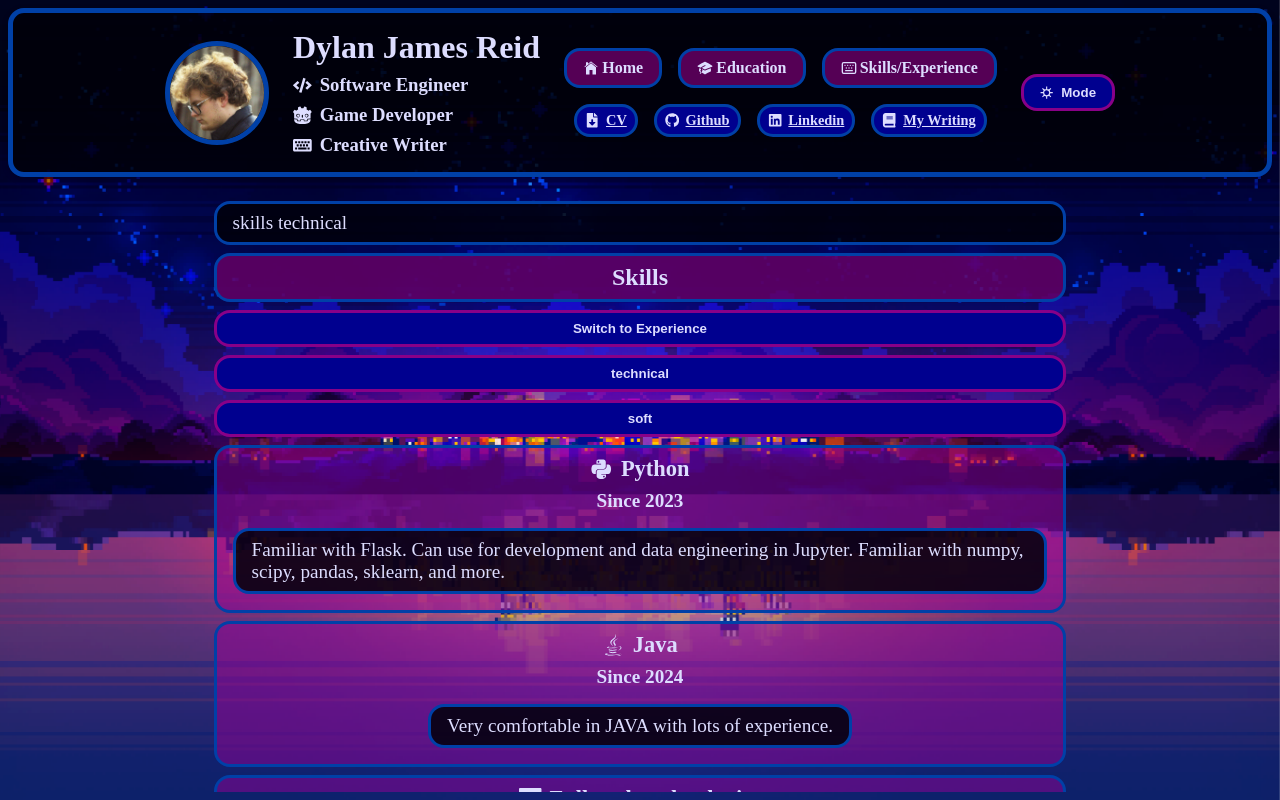
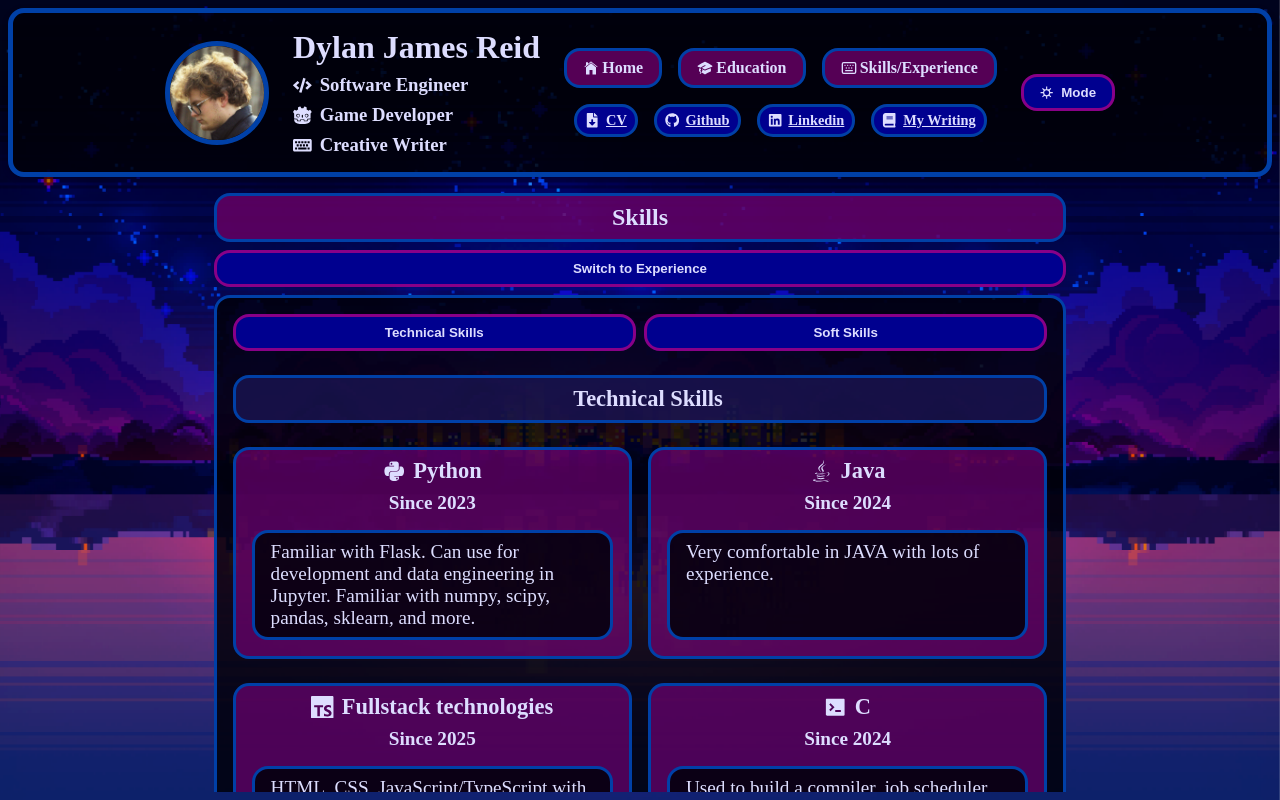
Before and after one commit to TheAlgorMortis/personal-website, a React (Vite) app: page /skills/skills/technical in a window 1280 px wide. Built offline with nearby package versions, Linux system fonts and the light colour scheme.

Commit message:
Overhaul Skills

```diff
--- a/src/App.tsx
+++ b/src/App.tsx
@@ -25,7 +25,7 @@ function App() {
             {/* redirect /skills -> /skills/skills */}
             <Route
               path="/skills"
-              element={<Navigate to="/skills/skills" replace />}
+              element={<Navigate to="/skills/skills/technical" replace />}
             />
 
             {/* /skills/[skills|experience][/category[/detail]] */}
--- a/src/components/Bodies.css
+++ b/src/components/Bodies.css
@@ -11,7 +11,9 @@
   margin-bottom: 0.5rem;
   padding: 0.5rem 0.5rem;
   border-radius: 1rem;
-  transition: background 0.2s, transform 0.1s;
+  transition:
+    background 0.2s,
+    transform 0.1s;
   align-items: center;
   justify-content: center;
 }
@@ -34,7 +36,9 @@
   display: flex;
   flex-direction: column;
   gap: 0.5rem;
-  transition: background 0.2s, transform 0.1s;
+  transition:
+    background 0.2s,
+    transform 0.1s;
   flex-grow: 1;
 }
 
@@ -48,10 +52,13 @@
   border: 3px solid var(--border-color);
   padding-left: 1rem;
   margin-bottom: 0.5rem;
+  margin-top: 0.5rem;
   padding-bottom: 0.5rem;
   padding-top: 0.5rem;
   border-radius: 1rem;
-  transition: background 0.2s, transform 0.1s;
+  transition:
+    background 0.2s,
+    transform 0.1s;
   align-items: center;
   justify-content: center;
 }
@@ -70,7 +77,9 @@
   padding-bottom: 0.5rem;
   padding-top: 0.5rem;
   border-radius: 1rem;
-  transition: background 0.2s, transform 0.1s;
+  transition:
+    background 0.2s,
+    transform 0.1s;
   align-items: center;
   justify-content: center;
 }
@@ -88,7 +97,9 @@
   padding-bottom: 0.5rem;
   padding-top: 0.5rem;
   border-radius: 1rem;
-  transition: background 0.2s, transform 0.1s;
+  transition:
+    background 0.2s,
+    transform 0.1s;
   align-items: center;
   justify-content: center;
 }
@@ -104,7 +115,9 @@
   background-color: var(--btn-color);
   padding: 0.5rem 0.5rem;
   border: 3px solid var(--btn-border);
-  transition: background 0.2s, transform 0.1s;
+  transition:
+    background 0.2s,
+    transform 0.1s;
   font-weight: 900;
   border-radius: 1rem;
   cursor: pointer;
@@ -126,7 +139,9 @@
   background-color: var(--btn-color);
   padding: 0.5rem 0.5rem;
   border: 3px solid var(--btn-border);
-  transition: background 0.2s, transform 0.1s;
+  transition:
+    background 0.2s,
+    transform 0.1s;
   font-weight: 900;
   border-radius: 1rem;
   width: 100%;
@@ -147,20 +162,22 @@
 .semesterGroup {
   display: flex;
   gap: 2rem;
-  transition: background 0.2s, transform 0.1s;
+  transition:
+    background 0.2s,
+    transform 0.1s;
 }
 
 .semester {
   gap: 2rem;
   flex: 1;
-  transition: background 0.2s, transform 0.1s;
+  transition:
+    background 0.2s,
+    transform 0.1s;
 }
-
 
 /******************\
 *   Blogs Section  *
 \******************/
-
 
 /* Section for blog filters */
 .blogFilters {
@@ -176,7 +193,9 @@
   padding-bottom: 0.5rem;
   padding-top: 0.5rem;
   border-radius: 1rem;
-  transition: background 0.2s, transform 0.1s;
+  transition:
+    background 0.2s,
+    transform 0.1s;
   align-items: center;
 }
 
@@ -188,7 +207,9 @@
   flex-direction: row;
   gap: 0.5rem;
   margin: 0 auto;
-  transition: background 0.2s, transform 0.1s;
+  transition:
+    background 0.2s,
+    transform 0.1s;
 }
 
 /* searchBar */
@@ -198,7 +219,9 @@
   padding: 0.4rem 0.5rem;
   border: 2px solid var(--border-color);
   border-radius: 1rem;
-  transition: background 0.2s, transform 0.1s;
+  transition:
+    background 0.2s,
+    transform 0.1s;
 }
 
 /* Tags */
@@ -212,7 +235,9 @@
   border: 3px solid var(--border-color);
   padding: 0.2rem 0.4rem;
   border-radius: 1rem;
-  transition: background 0.2s, transform 0.1s;
+  transition:
+    background 0.2s,
+    transform 0.1s;
 }
 
 /* Active tags in filter */
@@ -223,7 +248,9 @@
   border: 3px solid var(--border-color);
   padding: 0.2rem 0.4rem;
   border-radius: 1rem;
-  transition: background 0.2s, transform 0.1s;
+  transition:
+    background 0.2s,
+    transform 0.1s;
 }
 
 .tagButton {
@@ -234,7 +261,9 @@
   border: 3px solid var(--border-color);
   padding: 0.2rem 0.4rem;
   border-radius: 1rem;
-  transition: background 0.2s, transform 0.1s;
+  transition:
+    background 0.2s,
+    transform 0.1s;
   cursor: pointer;
 }
 
@@ -254,7 +283,9 @@
   flex-wrap: wrap;
   gap: 0.5rem;
   align-items: center;
-  transition: background 0.2s, transform 0.1s;
+  transition:
+    background 0.2s,
+    transform 0.1s;
 }
 
 .tagAdder {
@@ -274,7 +305,9 @@
   background-color: var(--btn-color);
   padding: 0.2rem 0.5rem;
   border: 3px solid var(--btn-border);
-  transition: background 0.2s, transform 0.1s;
+  transition:
+    background 0.2s,
+    transform 0.1s;
   border-radius: 1rem;
   cursor: pointer;
 }
@@ -325,7 +358,9 @@
   border: 3px solid var(--btn-border);
   border-radius: 1.5rem;
   padding: 2rem, 2rem;
-  transition: background 0.1s, transform 0.1s;
+  transition:
+    background 0.1s,
+    transform 0.1s;
   cursor: pointer;
 }
 
@@ -357,20 +392,21 @@
 .delButton {
   color: var(--fg-color);
   background-color: var(--btn-color);
-  transition: background 0.2s, transform 0.1s;
+  transition:
+    background 0.2s,
+    transform 0.1s;
   font-weight: 900;
   border-radius: 1rem;
   cursor: pointer;
   padding: 0.3rem 0.6rem;
   position: absolute;
   top: 10px;
-  right: 60px
+  right: 60px;
 }
 
 .delButton:hover {
   background-color: var(--btn-hover);
 }
-
 
 /* Skills */
 
@@ -396,11 +432,12 @@
   display: flex;
   flex-direction: column;
   gap: 0.5rem;
-  transition: background 0.2s, transform 0.1s;
+  transition:
+    background 0.2s,
+    transform 0.1s;
   flex-grow: 1;
   align-items: center;
 }
-
 
 @media (max-width: 1080px) {
   .sectionBody {
--- a/src/components/Skills.tsx
+++ b/src/components/Skills.tsx
@@ -62,6 +62,17 @@ const componentMap = {
   PIX: SiAseprite,
   MOV: FaVideo,
   SNAKE: VscSnake,
+};
+
+/* Map for heading for skill and experience categories, primarily because I
+ * didn't factor it into the json file */
+const catMap = {
+  technical: "Technical Skills",
+  soft: "Soft Skills",
+  "personal-tech-experience": "Personal Tech Experience",
+  "university-projects": "University Projects",
+  "non-tech-endeavors": "Non-tech Endeavors",
+  "leadership-roles": "Leadership Roles",
 };
 
 /************************
@@ -153,7 +164,7 @@ export default function Skills() {
           <h2 className="sectionHeading"> Experience </h2>
           <button
             className="outerButton"
-            onClick={() => navigate("/skills/skills")}
+            onClick={() => navigate("/skills/skills/technical")}
           >
             Switch to Skills
           </button>
@@ -165,7 +176,9 @@ export default function Skills() {
           <h2 className="sectionHeading"> Skills </h2>
           <button
             className="outerButton"
-            onClick={() => navigate("/skills/experience")}
+            onClick={() =>
+              navigate("/skills/experience/personal-tech-experience")
+            }
           >
             Switch to Experience
           </button>
@@ -181,19 +194,15 @@ export default function Skills() {
    * @param tab Skills or Experience tab
    * @param category Category within the tab
    */
-  const getCategories = (
-    tab: "skills" | "experience",
-    category: string | undefined,
-  ) => {
-    //  TODO: change the colour on category match and style this
+  const getCategories = (tab: "skills" | "experience") => {
     return (
-      <div>
+      <div className="flexRow">
         {Object.keys(skills[tab] ?? {}).map((cat: string) => (
           <button
             className="outerButton"
             onClick={() => navigate(`/skills/${tab}/${cat}`)}
           >
-            {cat}
+            {catMap[cat]}
           </button>
         ))}
       </div>
@@ -202,18 +211,37 @@ export default function Skills() {
 
   return (
     <>
-      <p className="sectionBlock">
-        {tab} {category} {detail}
-      </p>
       {/* control bar */}
       {getControlBar(tab)}
       {/* category select */}
-      {getCategories(tab, category)}
-      {category &&
-        tab &&
-        skills[tab][category].map((entry: SkillItem) => (
-          <SePreview tab={tab} category={category} skill={entry} />
-        ))}
+      <div className="sectionBlock">
+        {getCategories(tab)}
+        {category && tab && (
+          <>
+            {detail &&
+              skills[tab][category].map((entry: SkillItem) => {
+                if (detail === entry.id) {
+                  return (
+                    <Se
+                      tab={tab}
+                      category={category}
+                      skill={entry}
+                      expanded={detail === entry.id}
+                    />
+                  );
+                }
+              })}
+            <h3 className="sectionSubHeading">{catMap[category]}</h3>
+            <div className="skillSet">
+              {skills[tab][category].map((entry: SkillItem) => {
+                if (entry.id !== detail) {
+                  return <Se tab={tab} category={category} skill={entry} />;
+                }
+              })}
+            </div>
+          </>
+        )}
+      </div>
     </>
   );
 }
@@ -222,16 +250,17 @@ export default function Skills() {
  * Skills and Experience previews and infos
  ******************************************/
 
-type SePreviewProps = {
+type SeProps = {
   tab: string;
   category: string;
   skill: SkillItem;
+  expanded: boolean;
 };
 
 /*
  * A skill preview
  */
-function SePreview({ tab, category, skill }: SePreviewProps) {
+function Se({ tab, category, skill, expanded }: SeProps) {
   const Icon =
     "icon" in skill
       ? componentMap[skill.icon as keyof typeof componentMap]
@@ -247,7 +276,7 @@ function SePreview({ tab, category, skill }: SePreviewProps) {
       </h3>
       {skill.timeframe == "" || <h4>{skill.timeframe}</h4>}
       {skill.brief && <p className="sectionBlock">{skill.brief}</p>}
-      {hasPoints && (
+      {hasPoints && !expanded && (
         <button
           className="outerButton"
           onClick={() => navigate(`/skills/${tab}/${category}/${skill.id}`)}
@@ -255,6 +284,71 @@ function SePreview({ tab, category, skill }: SePreviewProps) {
           More
         </button>
       )}
+      {expanded && (
+        <div>
+          {/** Points from the SE*/}
+          {(skill.points ?? []).map((point, idx) => {
+            if (isPointText(point))
+              return <SeText key={`t-${idx}`} pointText={point} />;
+            if (isPointLink(point))
+              return <SeLink key={`l-${idx}`} pointLink={point} />;
+            /* if (isPointImage(point)) */
+            /*   return <SeImage key={`i-${idx}`} pointImage={point} />; */
+            return null;
+          })}
+          {/** Button to navigate back */}
+          <button
+            className="outerButton"
+            onClick={() => {
+              navigate(-1);
+            }}
+          >
+            Back
+          </button>
+        </div>
+      )}
     </div>
   );
 }
+
+/**
+ * Text Point Props
+ */
+type SeTextProps = {
+  pointText: PointText;
+};
+
+/**
+ * Text Point
+ */
+function SeText({ pointText }: SeTextProps) {
+  return (
+    <div className="sectionBlock">
+      <p> {pointText.text} </p>
+    </div>
+  );
+}
+
+/**
+ * Link Point
+ */
+type SeLinkProps = {
+  pointLink: PointLink;
+};
+
+/**
+ * Link Point
+ */
+function SeLink({ pointLink }: SeLinkProps) {
+  const caption = pointLink.name || pointLink.link;
+  const Icon =
+    "icon" in pointLink
+      ? componentMap[pointLink.icon as keyof typeof componentMap]
+      : null;
+  return (
+    <div className="sectionBlock">
+      {Icon && <Icon />}
+      <a href={pointLink.link}>{caption}</a>
+    </div>
+  );
+}
```
Also changed, not shown: src/components/Education.tsx (+8 -8 lines).
